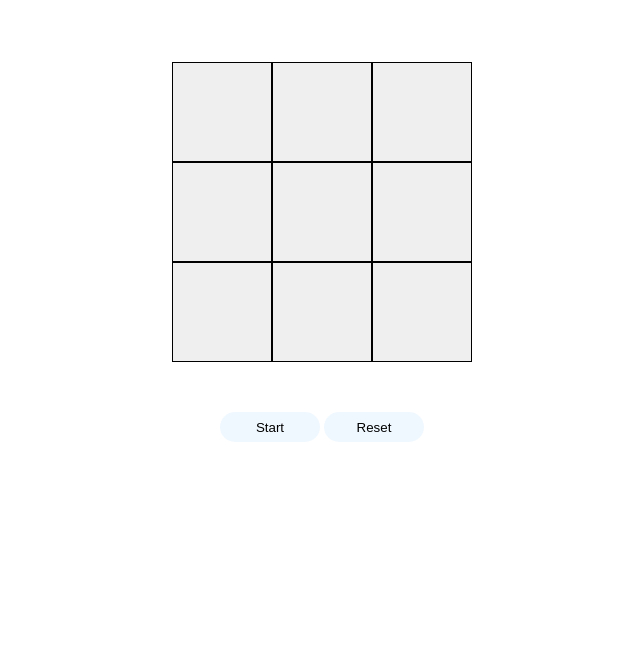
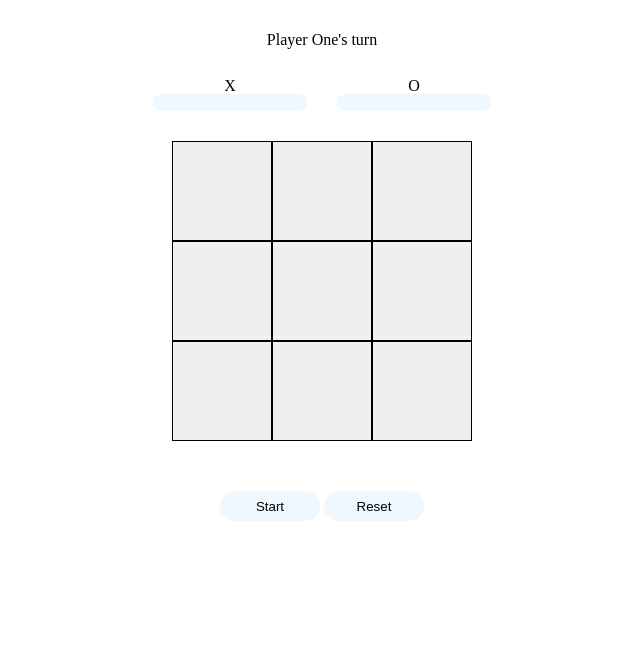
Before and after one commit to dylewskii/tic-tac-toe, a plain HTML site: page index.html in a window 1280 px wide. Shown: the part 136-800 px from the top of the page, without its empty margins (318-958 px from the left). Drawn offline with Linux system fonts and the light colour scheme.

Commit message:
add game-settings w/ styles

```diff
--- a/app.js
+++ b/app.js
@@ -31,6 +31,10 @@ const gameController = (function () {
 
         return result;
     };
+
+    function switchPlayer() {
+
+    }
 
     function checkWinner(){
 
--- a/index.html
+++ b/index.html
@@ -12,6 +12,22 @@
         <h1>TIC - TAC - TOE</h1>
     </header>
 
+    <div class="game-settings">
+        <div class=game-settings__top>
+            <h2 class="turnIndicator">Player One's turn</h2>
+        </div>
+        <div class="game-settings__bottom">
+            <div class="input-one">
+                <label for="first-player">X</label>
+                <input type="text" id="first-player">
+            </div>
+            <div class="input-two">
+                <label for="second-player">O</label>
+                <input type="text" id="second-player">
+            </div>
+        </div>
+    </div>
+
     <section class="grid-container"></section>
 
     <div class="game-options">
--- a/styles.css
+++ b/styles.css
@@ -52,10 +52,14 @@ body {
     align-items: center;
 }
 
+/* Header */
+
 .header > h1 {
     font-size: 3rem;
-    padding: 50px 0 100px 0;
+    margin: 70px 0 50px 0;
 }
+
+/* Gameboard */
 
 .grid-container {
     display: grid;
@@ -75,6 +79,53 @@ body {
     background-color: aliceblue;
 }
 
+/* Game Settings (top) */
+
+.game-settings {
+    display: flex;
+    flex-direction: column;
+    margin: 0 0 30px 0;
+}
+
+.game-settings__top {
+    width: 100%;
+    margin-bottom: 30px;
+}
+
+.game-settings__top,
+.game-settings__bottom {
+    display: flex;
+    justify-content: center;
+}
+
+.game-settings__bottom > .input-one,
+.game-settings__bottom > .input-two {
+    display: flex;
+    flex-direction: column;
+    align-items: center;
+}
+
+.input-one > input,
+.input-two > input {
+    background-color: aliceblue;
+    width: 80%;
+    border: none;
+    border-radius: 25px;
+    padding-left: 5px;
+}
+
+.input-one > input:hover,
+.input-two > input:hover {
+    background-color: rgb(167, 209, 245);
+}
+
+.input-one > input:focus,
+.input-two > input:focus {
+    outline: none;
+}
+
+/* Game Options (bottom) */
+
 .game-options {
     margin-top: 50px;
 }
```
